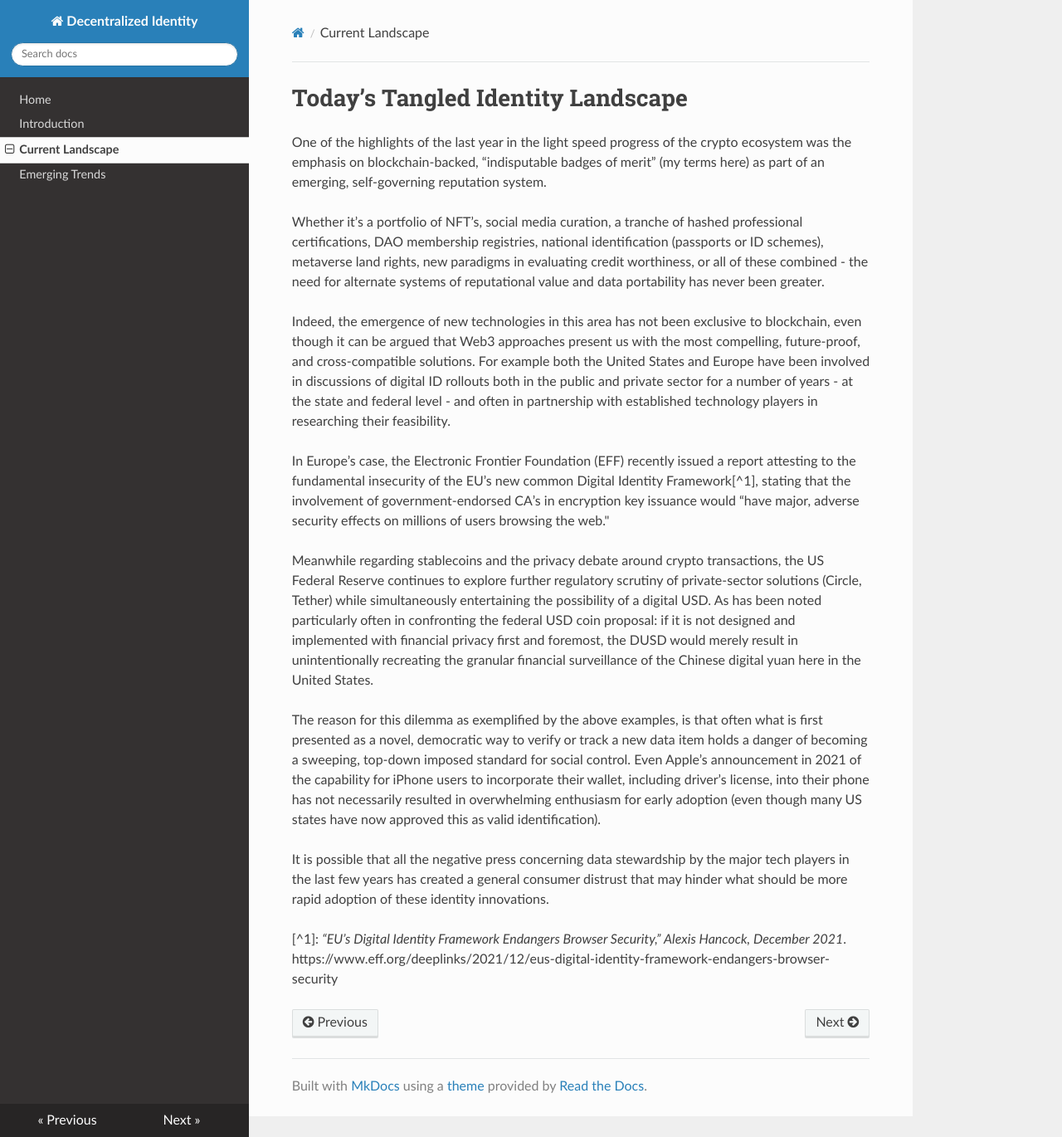
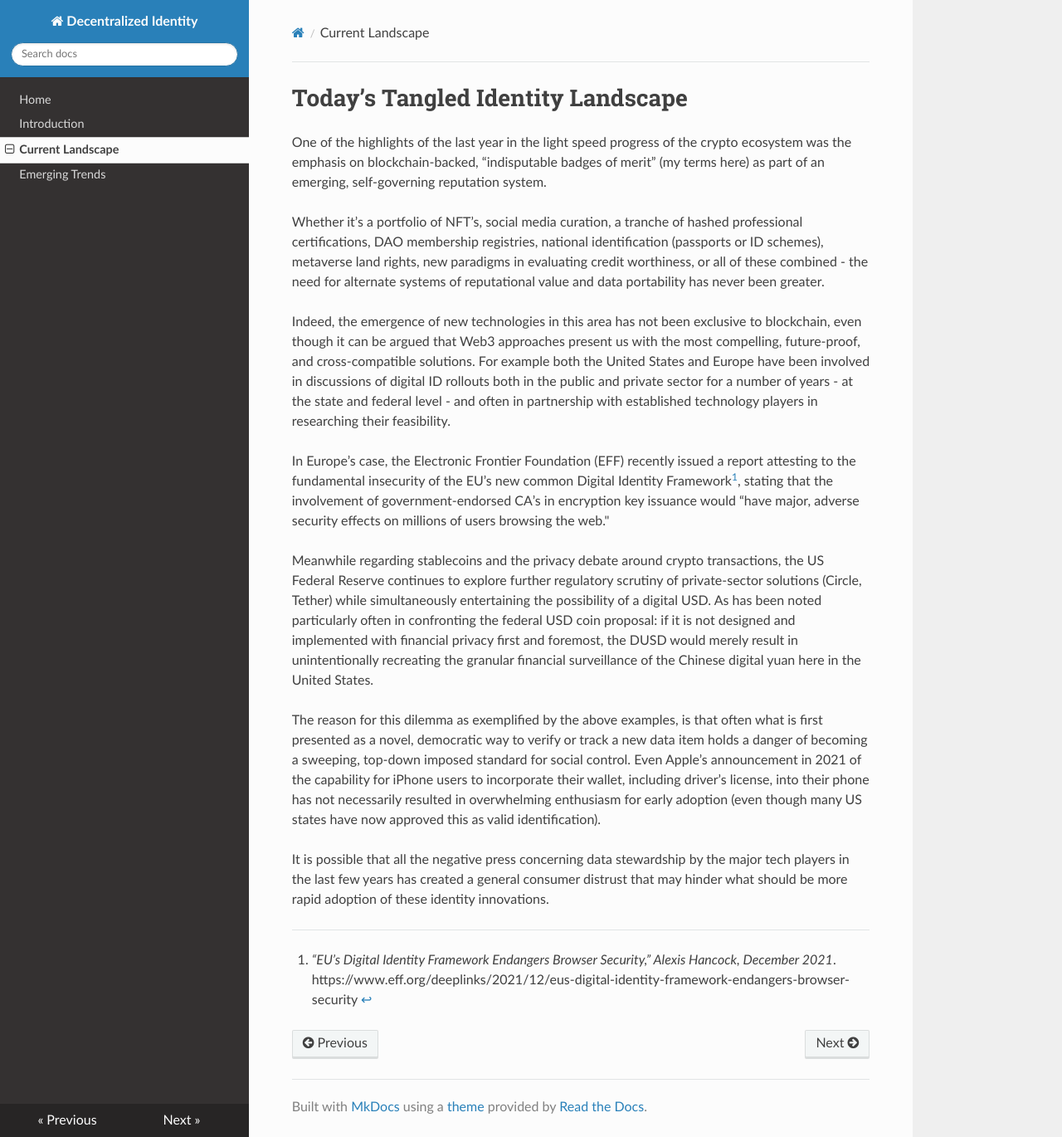
Before and after one commit to panasthetik2/identity-series, an MkDocs documentation site: the page built from docs/landscape.md, in a window 1280 px wide and 1370 px high. Shown: the whole window at 83% size. Built offline with MkDocs 1.6.1, drawn with Linux system fonts in a browser that asks for light colours; nearby versions of some CDN libraries.

Commit message:
footnote ext

```diff
--- a/mkdocs.yml
+++ b/mkdocs.yml
@@ -18,5 +18,5 @@ nav:
 
 theme:  readthedocs
 # theme: material
-markdown-extensions:
+markdown_extensions:
     - footnotes
```
